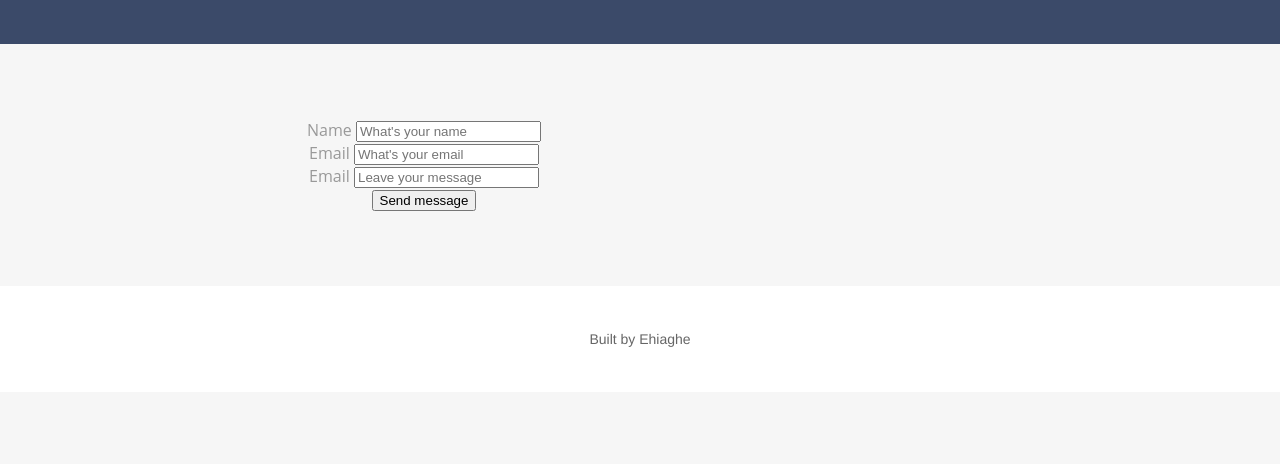
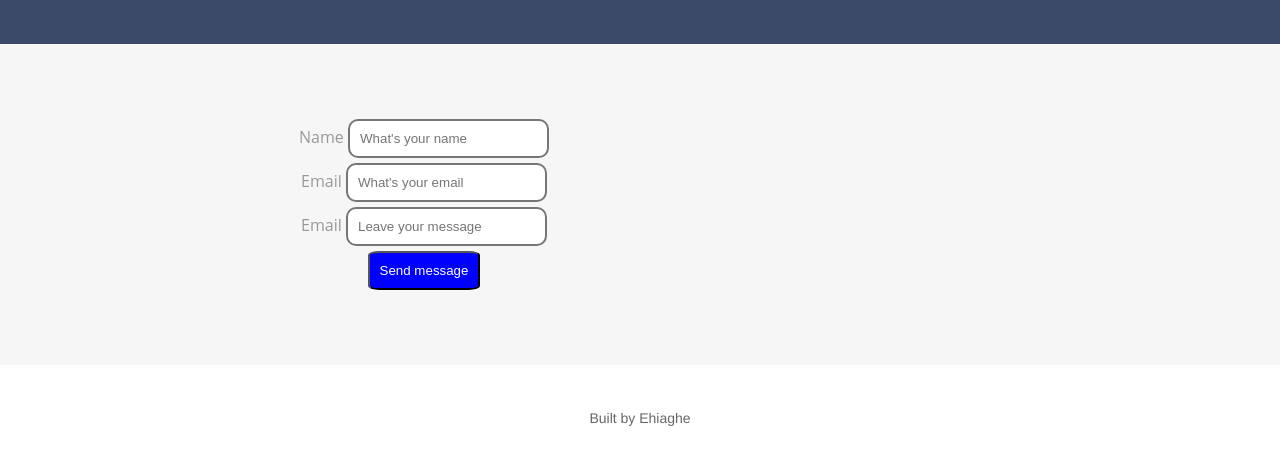
Before and after one commit to ehiaig/ehiaghe.github.io, a plain HTML site: page talk.html in a window 1280 px wide. Shown: the part 334-798 px from the top of the page. Drawn offline with Linux system fonts and the light colour scheme.

Commit message:
Updated contact form

```diff
--- a/css/style.css
+++ b/css/style.css
@@ -265,3 +265,17 @@ ul li a{ box-shadow: 0px 1px 1px #999; }
     font-family: Open Sans, Helvetica, Arial, sans-serif;
     color: #999999;
 }
+
+#contact-form button{
+		padding: 10px;
+		background: blue;
+		color: white;
+        border-radius: 10%;
+}
+
+#contact-form input{
+    border-style: solid;
+    border-radius: 10px;
+    padding: 10px 10px;
+    margin-bottom: 5px;
+}
```
